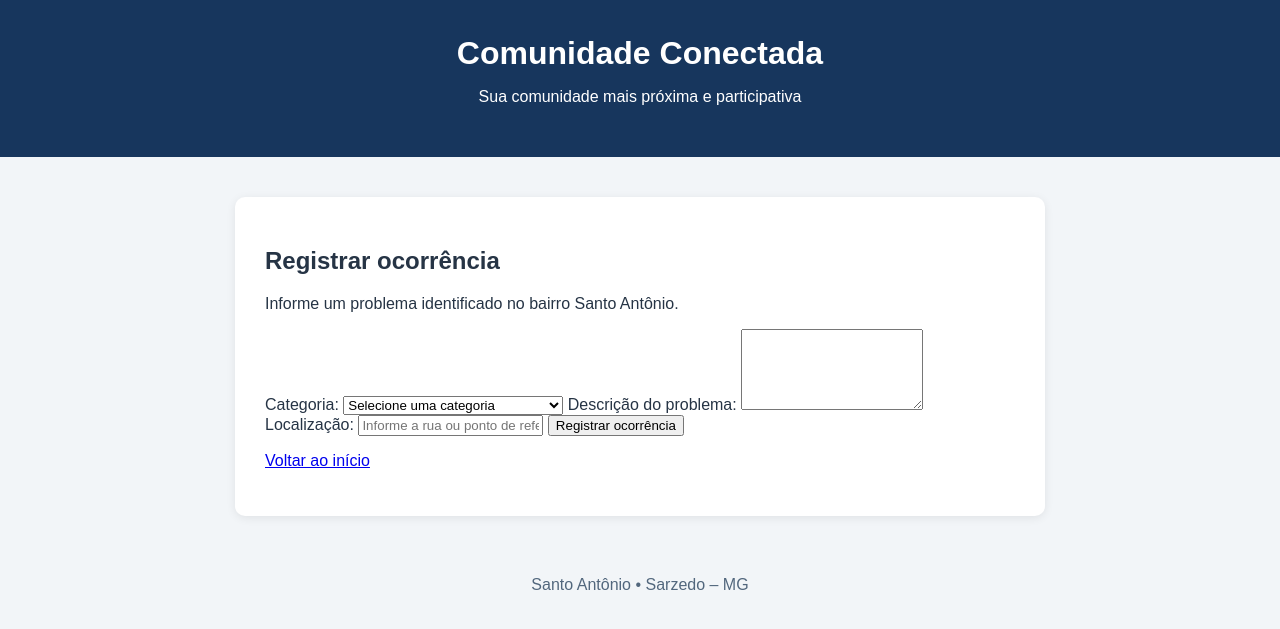
After one commit to leandro130487-sys/comunidade-conectada-mvp, a Flask app: page /registrar in a window 1280 px wide. The commit adds this page. Shown: the top 629 px of the page. Run offline with Flask 3, Linux system fonts and the light colour scheme.

Commit message:
feat: implementar formulário de registro de ocorrências

```diff
--- a/app/routes.py
+++ b/app/routes.py
@@ -1,5 +1,5 @@
 
-from flask import Blueprint, render_template
+from flask import Blueprint, render_template, request, redirect, url_for, flash
 
 main = Blueprint("main", __name__)
 
@@ -7,3 +7,20 @@ main = Blueprint("main", __name__)
 @main.route("/")
 def index():
     return render_template("index.html")
+
+
+@main.route("/registrar", methods=["GET", "POST"])
+def registrar():
+    if request.method == "POST":
+        categoria = request.form.get("categoria")
+        descricao = request.form.get("descricao")
+        localizacao = request.form.get("localizacao")
+
+        if not categoria or not descricao or not localizacao:
+            flash("Preencha todos os campos obrigatórios.", "erro")
+            return redirect(url_for("main.registrar"))
+
+        flash("Ocorrência registrada com sucesso!", "sucesso")
+        return redirect(url_for("main.registrar"))
+
+    return render_template("registrar.html")
--- a/app/templates/index.html
+++ b/app/templates/index.html
@@ -17,6 +17,12 @@
         a organização e a participação dos moradores.
     </p>
 
+<div class="acoes">
+    <a href="{{ url_for('main.registrar') }}" class="botao">
+        Registrar uma ocorrência
+    </a>
+</div>
+
     <p class="aviso">
         Aplicação em desenvolvimento — versão inicial do MVP.
     </p>
--- /dev/null
+++ b/app/templates/registrar.html
@@ -0,0 +1,47 @@
+
+{% extends "base.html" %}
+
+{% block title %}Registrar ocorrência | Comunidade Conectada{% endblock %}
+
+{% block content %}
+<section class="cartao">
+    <h2>Registrar ocorrência</h2>
+
+    <p>
+        Informe um problema identificado no bairro Santo Antônio.
+    </p>
+
+    {% with mensagens = get_flashed_messages(with_categories=true) %}
+        {% for categoria, mensagem in mensagens %}
+            <p class="{{ categoria }}">{{ mensagem }}</p>
+        {% endfor %}
+    {% endwith %}
+
+    <form method="POST">
+        <label for="categoria">Categoria:</label>
+        <select id="categoria" name="categoria" required>
+            <option value="">Selecione uma categoria</option>
+            <option value="Iluminação pública">Iluminação pública</option>
+            <option value="Buracos nas ruas">Buracos nas ruas</option>
+            <option value="Descarte irregular de resíduos">Descarte irregular de resíduos</option>
+            <option value="Limpeza urbana">Limpeza urbana</option>
+            <option value="Manutenção de espaços públicos">Manutenção de espaços públicos</option>
+        </select>
+
+        <label for="descricao">Descrição do problema:</label>
+        <textarea id="descricao" name="descricao"
+                  rows="5" required></textarea>
+
+        <label for="localizacao">Localização:</label>
+        <input type="text" id="localizacao" name="localizacao"
+               placeholder="Informe a rua ou ponto de referência"
+               required>
+
+        <button type="submit">Registrar ocorrência</button>
+    </form>
+
+    <p>
+        <a href="{{ url_for('main.index') }}">Voltar ao início</a>
+    </p>
+</section>
+{% endblock %}
```
